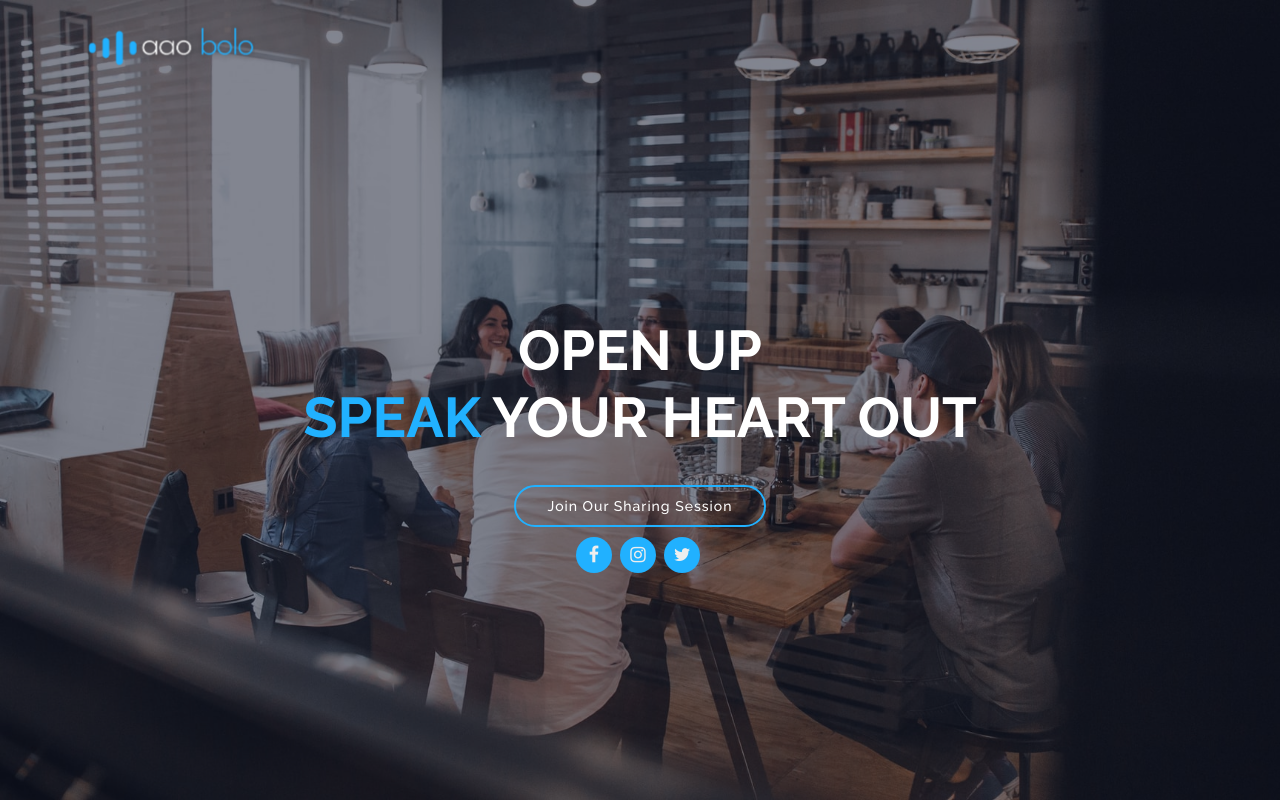
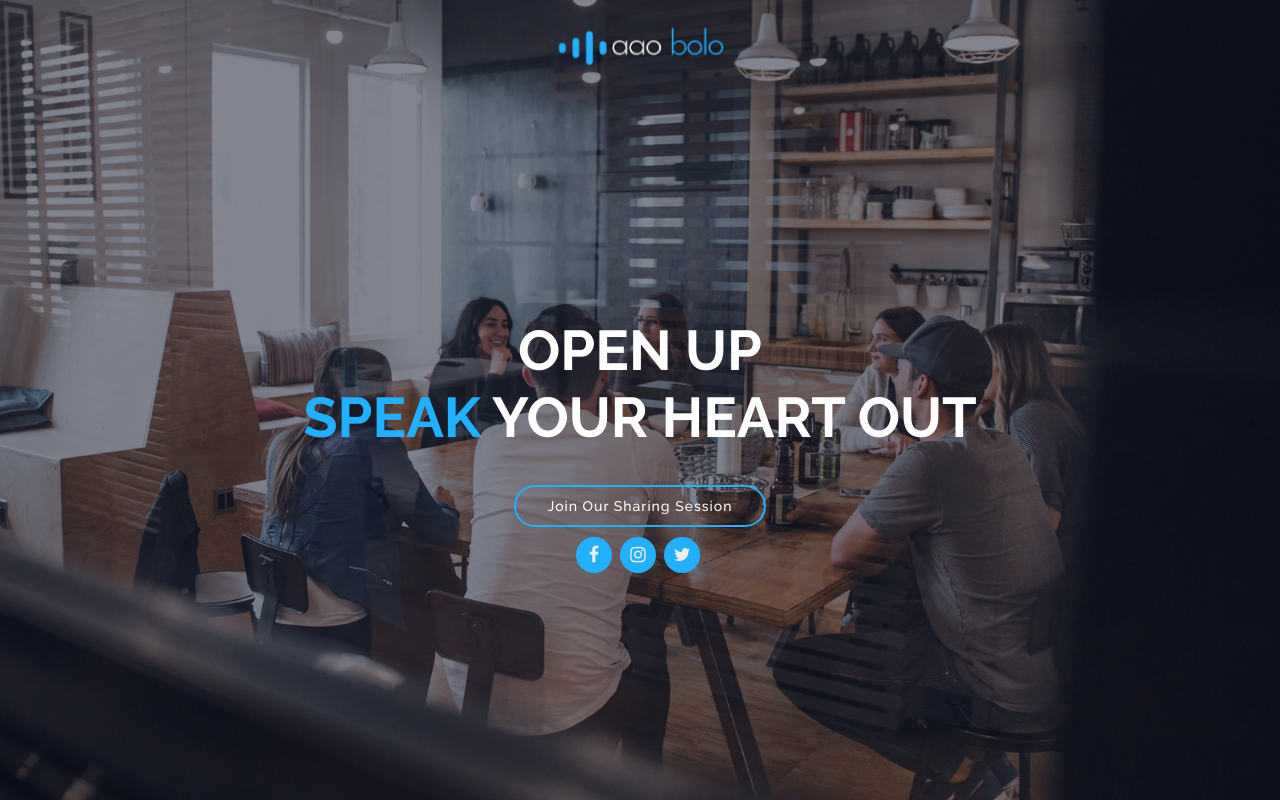
Before and after one commit to ameerpro/aaobolo.com, a plain HTML site: page index.html in a window 1280 px wide. Drawn offline with nearby package versions, Linux system fonts and the light colour scheme.

```diff
--- a/index.html
+++ b/index.html
@@ -34,7 +34,7 @@
   <header id="header">
     <div class="container">
 
-      <div id="logo" class="pull-left">
+      <div id="logo" class="text-center">
         <!-- Uncomment below if you prefer to use a text logo -->
          <!-- <h1><a href="#intro">Aao<span>Bolo</span></a></h1> -->
         <a href="index.html" class="scrollto"><img src="assets/img/logo.png" alt="" title=""></a>
```
